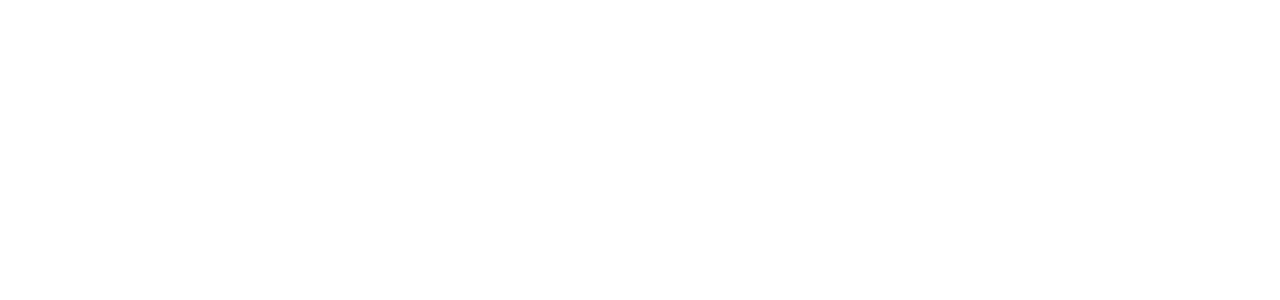
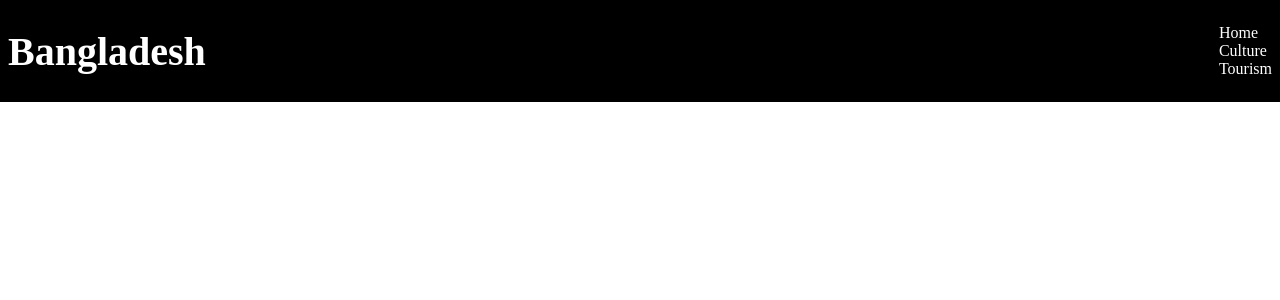
Before and after one commit to thaqueubc/Country_Project, a PHP site: page / in a window 1280 px wide. Before the commit the part shown is empty. Shown: the top 300 px of the page. Run offline with PHP 8.4, Linux system fonts and the light colour scheme.

Commit message:
updated header top-bar

```diff
--- a/index.html
+++ b/index.html
@@ -4,9 +4,26 @@
     <meta charset="UTF-8">
     <meta name="viewport" content="width=device-width, initial-scale=1.0">
     <meta http-equiv="X-UA-Compatible" content="ie=edge">
+    <link rel="stylesheet" href="styles/styles.css">
     <title>Beautiful Bangladesh</title>
 </head>
 <body>
-
+<div class="wrapper">
+    <header>
+        <div class="top-bar">
+            <h1><a href="index.html">Bangladesh</a></h1>
+            <button class="btn" id="btn"><span class="hamburger-icon">&#9776;</span><span class="sr-only">Menu</span></button>
+            <nav>
+                <ul>
+                    <li><a href="#0">Home</a></li>
+                    <li><a href="#0">Culture</a></li>
+                    <li><a href="#0">Tourism</a></li>
+                </ul>
+            </nav>
+        </div><!-- end top-bar -->
+        <div class="banner">
+        </div><!-- end of banner -->
+    </header>
+</div>
 </body>
 </html>
--- a/styles/styles.css
+++ b/styles/styles.css
@@ -36,3 +36,33 @@ p {
     max-width: 2150px;
     margin: 0 auto;
 }
+
+/* Header Style */
+header a{
+    text-decoration: none;
+    margin: 0;
+    padding: 0;
+    color: white;
+}
+
+header h1 {
+    font-size: 2.5em;
+    margin: 0;
+}
+
+/* Top-bar style */
+.top-bar{
+    background-color: black;
+    width: 100%;
+    display: flex;
+    flex-wrap: wrap;
+    justify-content: space-between;
+    align-items: center;
+    padding: 8px;
+}
+
+.btn{
+    display: none;
+}
+
+/* style for nav bar */
```
